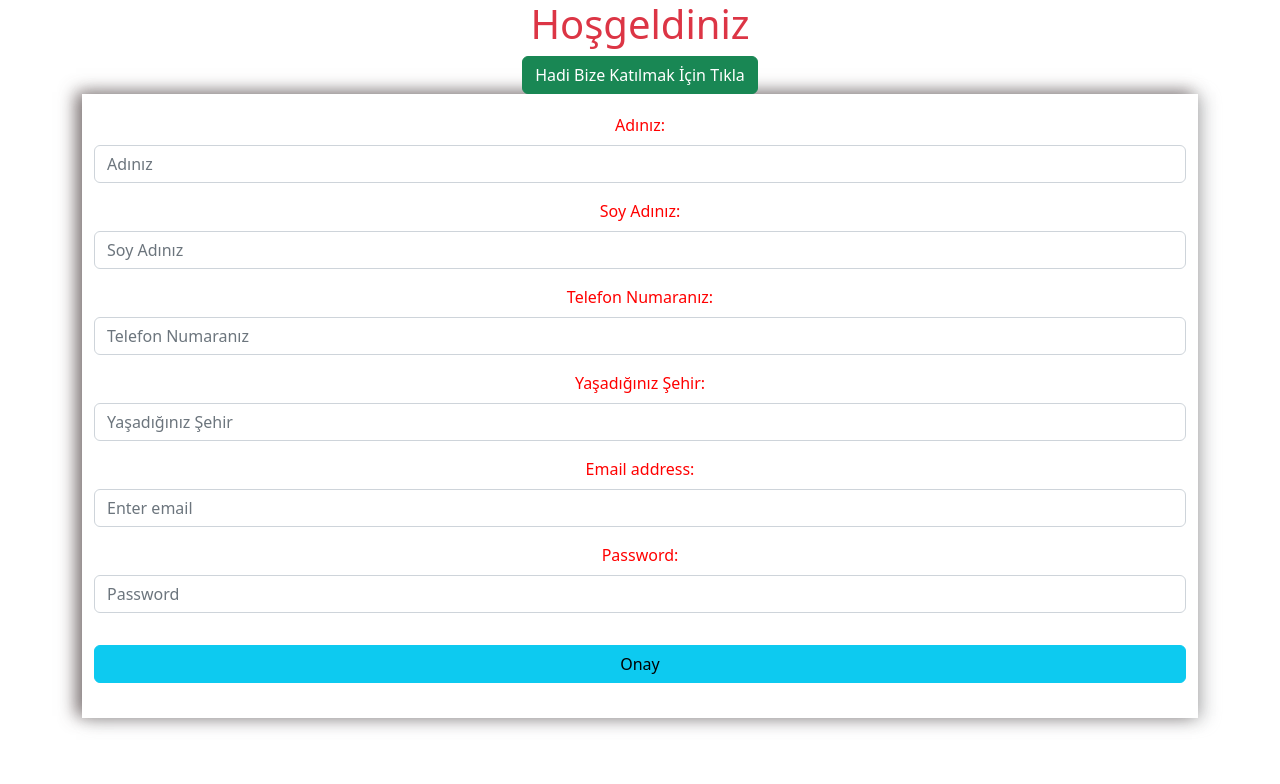
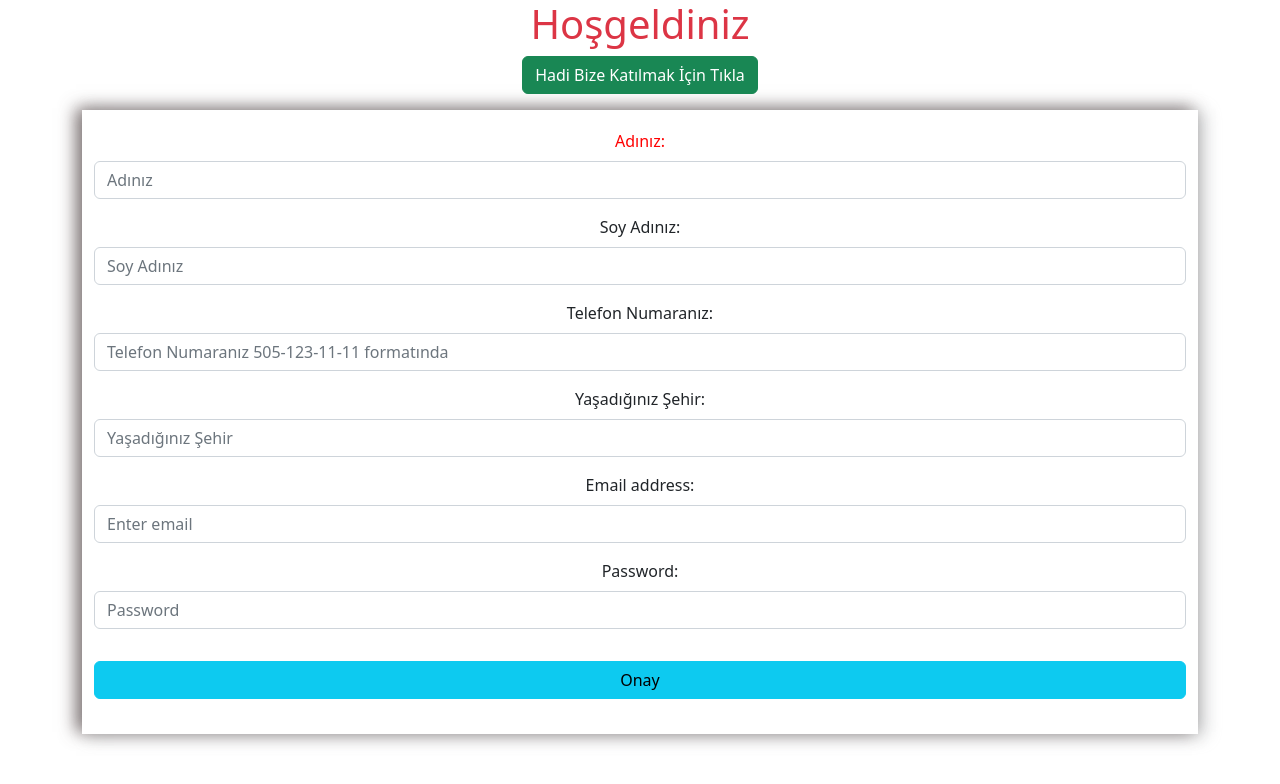
Before and after one commit to aydogdu-ali/form-management, a React (Create React App) app: page / in a window 1280 px wide. Shown: the top 784 px of the page. Built offline with nearby package versions, Linux system fonts and the light colour scheme.

Commit message:
started  register component editing

```diff
--- a/src/component/register/Register.jsx
+++ b/src/component/register/Register.jsx
@@ -10,7 +10,7 @@ const Register = () => {
         <Container   className={RegisterStyle["register"]}>
            <Form>
            <Form.Group className="mb-3" controlId="formBasicEmail">
-        <Form.Label>Adınız:</Form.Label>
+        <Form.Label className={RegisterStyle["info"]}>Adınız:</Form.Label>
         <Form.Control type="text" placeholder="Adınız" required />
 
       </Form.Group>
@@ -24,7 +24,8 @@ const Register = () => {
 
       <Form.Group className="mb-3" controlId="formBasicPassword">
         <Form.Label>Telefon Numaranız:</Form.Label>
-        <Form.Control type="tel" placeholder="Telefon Numaranız" pattern="[0-9]{3}-[0-9]{3}-[0-9]{2} [0-9]{2}" required/>
+        <Form.Control type="tel" placeholder="Telefon Numaranız 505-123-11-11 formatında"
+        pattern="[0-9]{3}-[0-9]{3}-[0-9]{2}-[0-9]{2}" required/>
       </Form.Group>
 
       <Form.Group className="mb-3" controlId="formBasicPassword">
--- a/src/component/register/Register.module.css
+++ b/src/component/register/Register.module.css
@@ -1,12 +1,13 @@
 .register{
 
        box-shadow: rgba(155, 158, 161, 0.48) 6px 2px 16px 0px, rgba(89, 75, 75, 0.8) -6px -2px 16px 0px;
-       max-width: 700px;
+       max-width: 600px;
        padding: 1.2rem;
+       margin-top: 1rem;
 
 
 }
 
-label{
+.info{
     color:red;
 }
```
